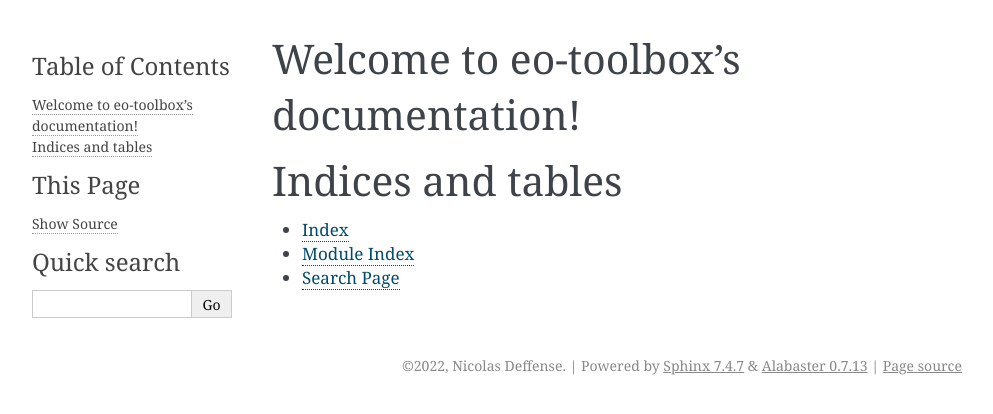
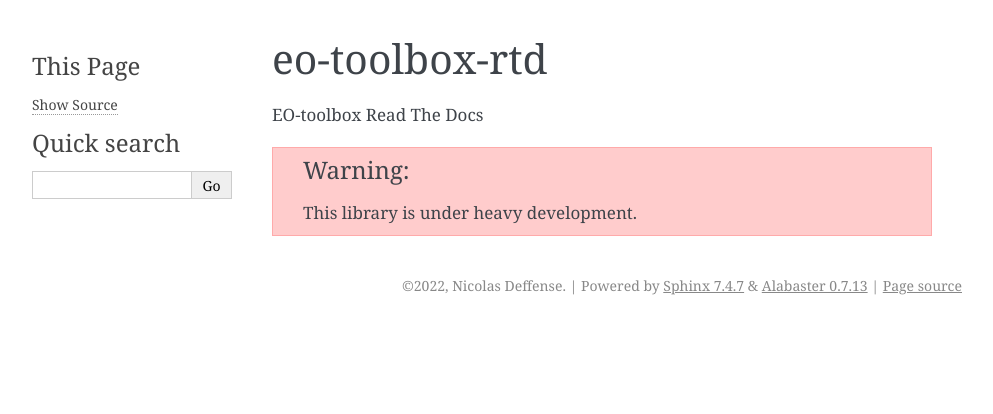
Before and after one commit to nicolasdeffense/eo-toolbox-rtd, a Sphinx documentation site: the page built from docs/source/index.md, in a window 1280 px wide. Shown: the top 414 px of the page, without its empty margins (148-1141 px from the left). Built offline with Sphinx 7.4.7, drawn with Linux system fonts in a browser that asks for light colours.

Commit message:
Add minor edit to index

````diff
--- a/docs/source/index.md
+++ b/docs/source/index.md
@@ -3,15 +3,15 @@
 % You can adapt this file completely to your liking, but it should at least
 % contain the root `toctree` directive.
 
-# Welcome to eo-toolbox's documentation!
+
+```{include} ../../README.md
+```
+
+```{warning}
+This library is under heavy development.
+```
 
 ```{toctree}
 :caption: 'Contents:'
 :maxdepth: 2
 ```
-
-# Indices and tables
-
-- {ref}`genindex`
-- {ref}`modindex`
-- {ref}`search`
````
Also changed, not shown: 6 other files.
